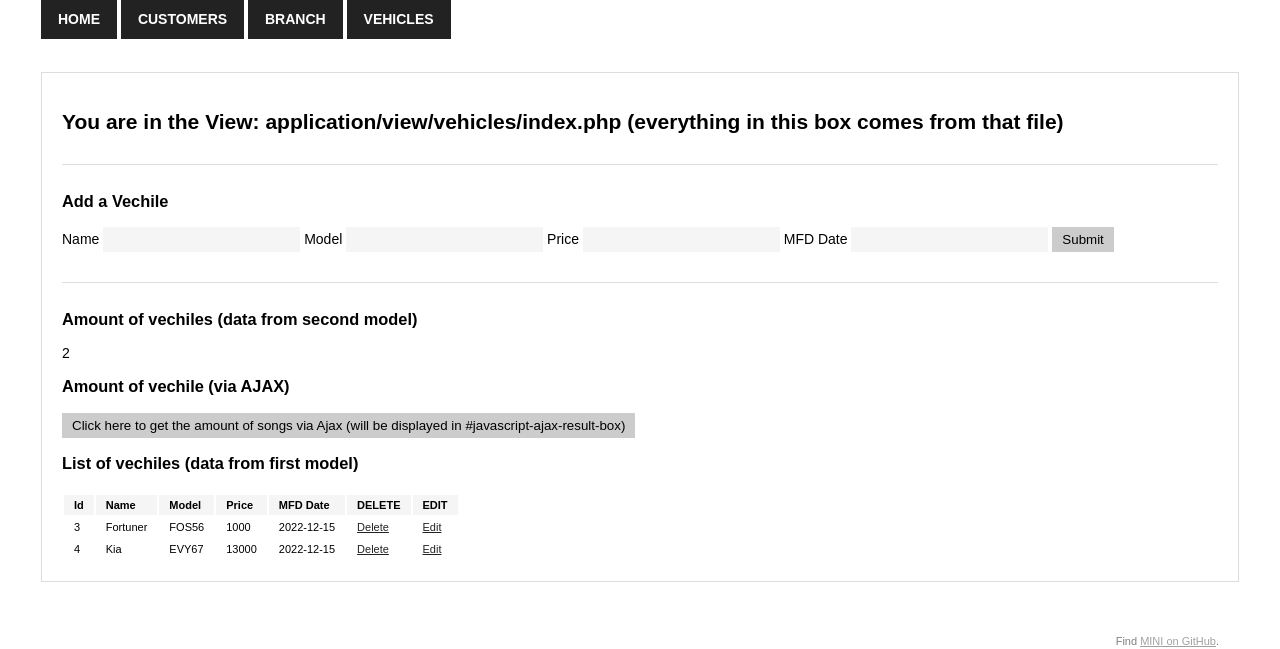
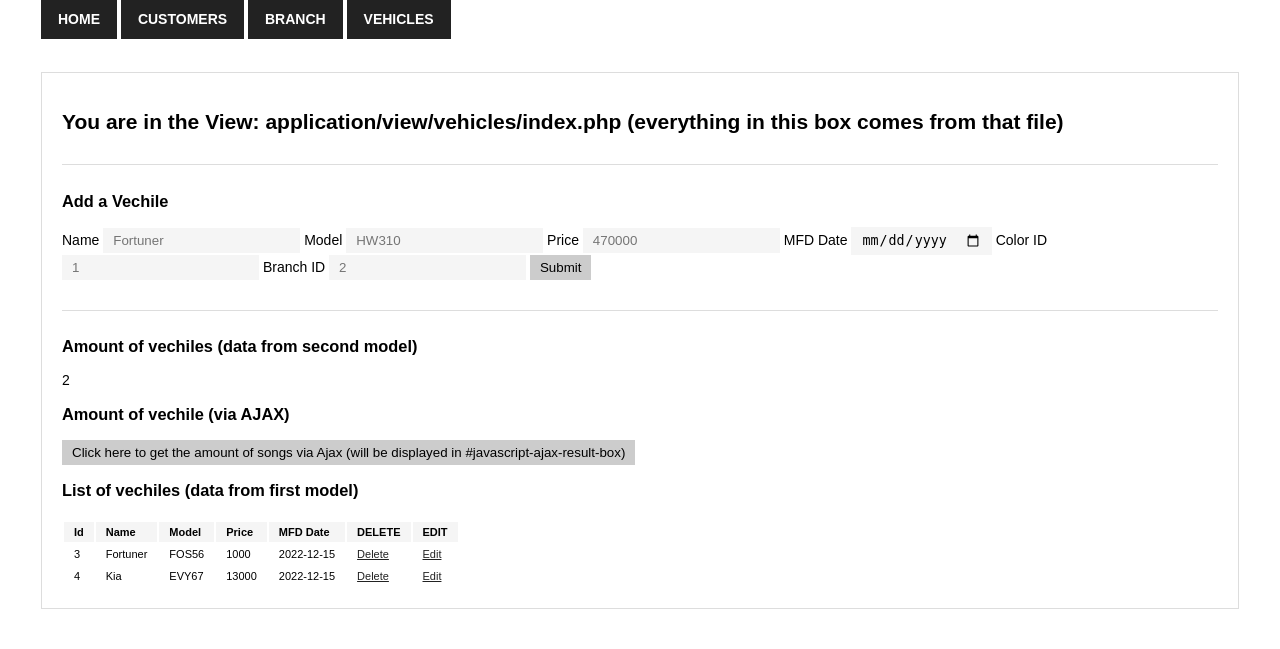
Before and after one commit to h1dd3nsn1p3r/vehicleManagementSystem, a PHP site: page /vehicles in a window 1280 px wide. Shown: the part 156-805 px from the top of the page. Run offline with PHP 8.4, Linux system fonts and the light colour scheme; data comes from the database, SQL or seed files in the repository.

Commit message:
:100: New: Add new vehicle form.
- New: Add new vehicle form.

```diff
--- a/application/controller/vehicles.php
+++ b/application/controller/vehicles.php
@@ -28,8 +28,8 @@ class Vehicles extends Controller
     }
 
     /**
-     * ACTION: addSong
-     * This method handles what happens when you move to http://yourproject/songs/addsong
+     * ACTION: addVehicles
+     * This method handles what happens when you move to http://yourproject/vehicles/addVehicles
      * IMPORTANT: This is not a normal page, it's an ACTION. This is where the "add a song" form on songs/index
      * directs the user after the form submit. This method handles all the POST data from the form and then redirects
      * the user back to songs/index via the last line: header(...)
@@ -37,10 +37,19 @@ class Vehicles extends Controller
      */
     public function addVehicles()
     {
-        // if we have POST data to create a new song entry
+        // if we have POST data to create a new vehicle entry.
         if (isset($_POST["submit_add_vechile"])) {
-            // do addSong() in model/model.php
-            $this->model->addVehicles($_POST["name"], $_POST["model"],  $_POST["link"]);
+
+            // do addVehicles() in model/model.php
+            $this->model->addVehicles(
+
+                $_POST["vec_name"],
+                $_POST["model"],
+                $_POST["price"],
+                $_POST["mfd_date"],
+                $_POST["color_id"],
+                $_POST["branch_id"]
+            );
         }
 
         // where to go after song has been added
@@ -48,8 +57,8 @@ class Vehicles extends Controller
     }
 
     /**
-     * ACTION: deleteSong
-     * This method handles what happens when you move to http://yourproject/songs/deletesong
+     * ACTION: deleteVehicle
+     * This method handles what happens when you move to http://yourproject/vehicles/deleteVehicle
      * IMPORTANT: This is not a normal page, it's an ACTION. This is where the "delete a song" button on songs/index
      * directs the user after the click. This method handles all the data from the GET request (in the URL!) and then
      * redirects the user back to songs/index via the last line: header(...)
--- a/application/model/model.php
+++ b/application/model/model.php
@@ -38,21 +38,48 @@ class Model
     }
 
     /**
-     * Add a song to database
-     * TODO put this explanation into readme and remove it from here
-     * Please note that it's not necessary to "clean" our input in any way. With PDO all input is escaped properly
-     * automatically. We also don't use strip_tags() etc. here so we keep the input 100% original (so it's possible
-     * to save HTML and JS to the database, which is a valid use case). Data will only be cleaned when putting it out
+     * Add a Vehicle to the database.
+     * To save HTML and JS to the database, which is a valid use case). Data will only be cleaned when putting it out
      * in the views (see the views for more info).
-     * @param string $artist Artist
-     * @param string $track Track
-     * @param string $link Link
+     * @param string $vec_name
+     * @param string $price
+     * @param string $model
+     * @param string $mfd_date
+     * @param string $color_id
+     * @param string $branch_id
      */
-    public function addVehicles($artist, $track, $link)
+    public function addVehicles($vec_name, $price, $model, $mfd_date, $color_id, $branch_id)
     {
-        $sql = "INSERT INTO song (artist, track, link) VALUES (:artist, :track, :link)";
+        $sql = "INSERT INTO
+            vechile_details
+            (
+                vec_name,
+                vec_price,
+                vec_model,
+                vec_mfd_date,
+                vec_color_id,
+                vec_branch_id
+            ) VALUES (
+                :vec_name,
+                :price,
+                :model,
+                :mfd_date,
+                :color_id,
+                :branch_id
+            )";
+
         $query = $this->db->prepare($sql);
-        $parameters = array(':artist' => $artist, ':track' => $track, ':link' => $link);
+
+        $parameters = array(
+
+            ':vec_name'     => $vec_name,
+            ':price'        => $price,
+            ':model'        => $model,
+            ':mfd_date'     => $mfd_date,
+            ':color_id'     => $color_id,
+            ':branch_id'    => $branch_id
+
+        );
 
         // useful for debugging: you can see the SQL behind above construction by using:
         // echo '[ PDO DEBUG ]: ' . Helper::debugPDO($sql, $parameters);  exit();
--- a/application/view/vehicles/index.php
+++ b/application/view/vehicles/index.php
@@ -1,17 +1,21 @@
 <div class="container">
     <h2>You are in the View: application/view/vehicles/index.php (everything in this box comes from that file)</h2>
-    <!-- add song form -->
+    <!-- Add vechile form -->
     <div class="box">
         <h3>Add a Vechile</h3>
         <form action="<?php echo URL; ?>vehicles/addVehicles" method="POST">
             <label>Name</label>
-            <input type="text" name="name" value="" required />
+            <input type="text" name="vec_name" value="" placeholder="Fortuner" required />
             <label>Model</label>
-            <input type="text" name="model" value="" required />
+            <input type="text" name="model" value="" placeholder="HW310" required />
             <label>Price</label>
-            <input type="text" name="price" value="" />
+            <input type="text" name="price" value="" placeholder="470000" required />
             <label>MFD Date</label>
-            <input type="text" name="mfd_date" value="" />
+            <input type="date" name="mfd_date" value="" required />
+            <label>Color ID</label>
+            <input type="text" name="color_id" value="" placeholder="1" required />
+            <label>Branch ID</label>
+            <input type="text" name="branch_id" value="" placeholder="2" required />
             <input type="submit" name="submit_add_vechile" value="Submit" />
         </form>
     </div>
```
